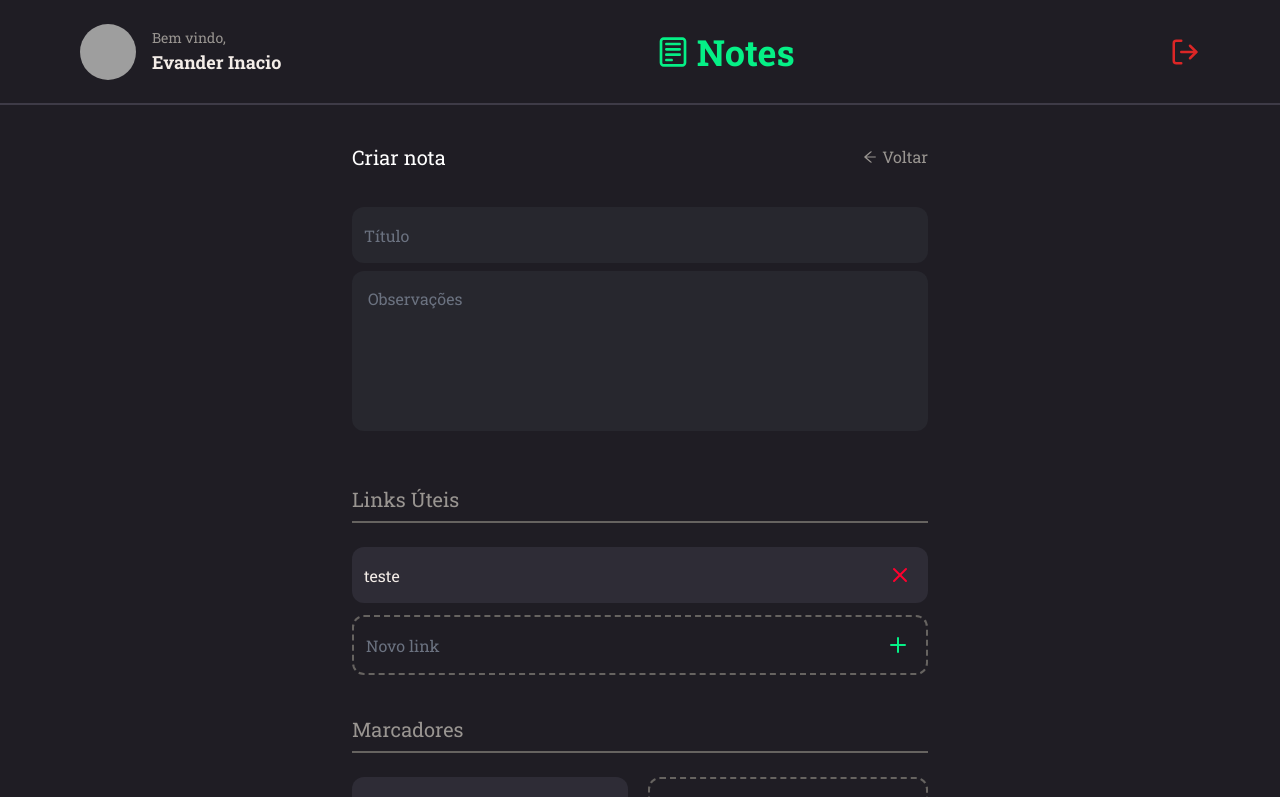
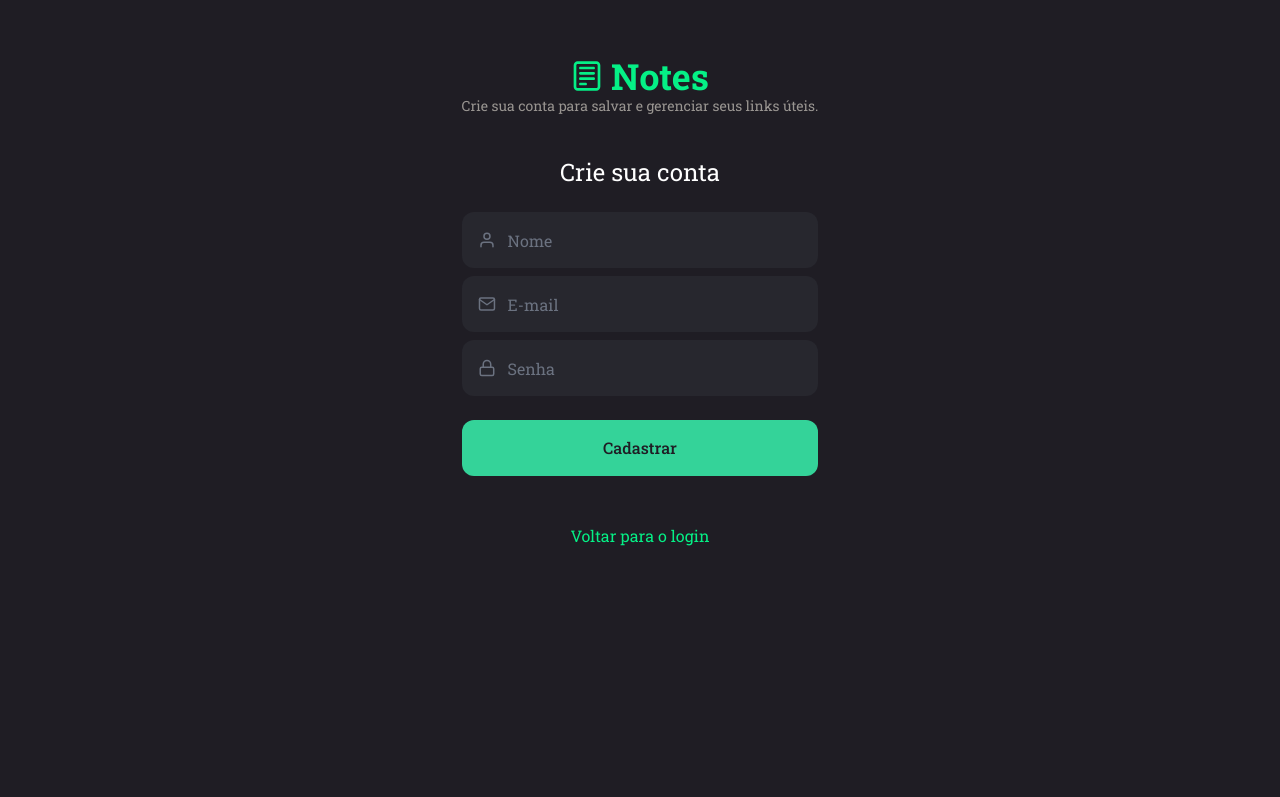
Before and after one commit to EvanderInacio/Notes, a React (Vite) app: page /register in a window 1280 px wide. Shown: the top 797 px of the page. Built offline with nearby package versions, Linux system fonts and the light colour scheme; grey boxes are pictures that could not be loaded.

Commit message:
Feat: Add React Router :truck:

```diff
--- a/package.json
+++ b/package.json
@@ -11,7 +11,8 @@
   "dependencies": {
     "react": "^18.2.0",
     "react-dom": "^18.2.0",
-    "react-icons": "^4.8.0"
+    "react-icons": "^4.8.0",
+    "react-router-dom": "^6.11.1"
   },
   "devDependencies": {
     "@types/react": "^18.0.27",
--- a/src/App.jsx
+++ b/src/App.jsx
@@ -1,15 +1,12 @@
-import { Details } from './pages/Details'
-import { Home } from './pages/Home'
-import { New } from './pages/New'
-import { Profile } from './pages/Profile'
-import { Signin } from './pages/Signin'
-import { Signup } from './pages/Signup'
+import { BrowserRouter } from 'react-router-dom'
+import { AppRoutes } from './routes/app.routes'
+import { AuthRoutes } from './routes/auth.routes'
 
 function App() {
   return (
-    <>
-      <New />
-    </>
+    <BrowserRouter>
+      <AuthRoutes />
+    </BrowserRouter>
   )
 }
 
--- a/src/pages/Signin.jsx
+++ b/src/pages/Signin.jsx
@@ -3,7 +3,7 @@ import { Button } from '../components/Button'
 import { Input } from '../components/Input'
 import { FiMail, FiLock } from 'react-icons/fi'
 
-export function Signin() {
+export function SignIn() {
   return (
     <div className="h-full flex items-center justify-center mt-14">
       <form className="px-2 flex flex-col justify-center items-center text-center">
@@ -22,7 +22,7 @@ export function Signin() {
 
         <span className='mt-12 text-gray-400'>Não tem uma conta?</span>
         <a
-          href="#"
+          href="/register"
           className='text-emerald-900 border-[2px] border-gray-600 rounded-md mt-1 p-2 hover:border-emerald-900 brightness-100'
         >
           Criar conta
--- a/src/pages/Signup.jsx
+++ b/src/pages/Signup.jsx
@@ -3,7 +3,7 @@ import { Button } from '../components/Button'
 import { Input } from '../components/Input'
 import { FiUser, FiMail, FiLock } from 'react-icons/fi'
 
-export function Signup() {
+export function SignUp() {
   return (
     <div className="h-full flex items-center justify-center mt-14">
       <form className="px-2 flex flex-col justify-center items-center text-center">
@@ -22,7 +22,7 @@ export function Signup() {
         <Button title="Cadastrar" />
 
         <a
-          href="#"
+          href="/"
           className='mt-12 text-emerald-900'
         >
           Voltar para o login
--- /dev/null
+++ b/src/routes/app.routes.jsx
@@ -0,0 +1,16 @@
+import { Routes, Route } from 'react-router-dom'
+import { Home } from '../pages/Home'
+import { New } from '../pages/New'
+import { Profile } from '../pages/Profile'
+import { Details } from '../pages/Details'
+
+export function AppRoutes() {
+  return (
+    <Routes>
+      <Route path='/' element={<Home />} />
+      <Route path='/new' element={<New />} />
+      <Route path='/profile' element={<Profile />} />
+      <Route path='/details/:id' element={<Details />} />
+    </Routes>
+  )
+}
--- /dev/null
+++ b/src/routes/auth.routes.jsx
@@ -0,0 +1,12 @@
+import { Routes, Route } from 'react-router-dom'
+import { SignIn } from '../pages/SignIn'
+import { SignUp } from '../pages/SignUp'
+
+export function AuthRoutes() {
+  return (
+    <Routes>
+      <Route path='/' element={<SignIn />} />
+      <Route path='/register' element={<SignUp />} />
+    </Routes>
+  )
+}
```
Also changed, not shown: 1 other file (tests, documents, lock files or other folders).
